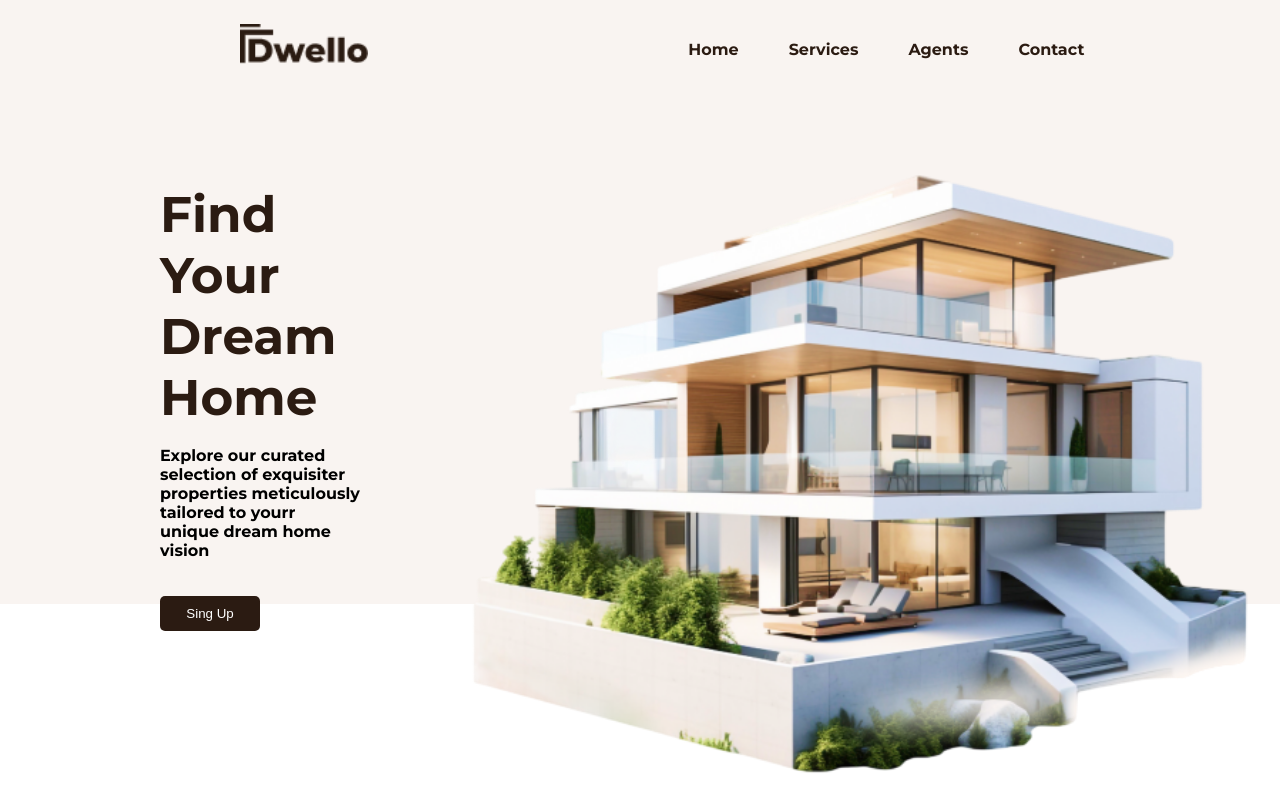
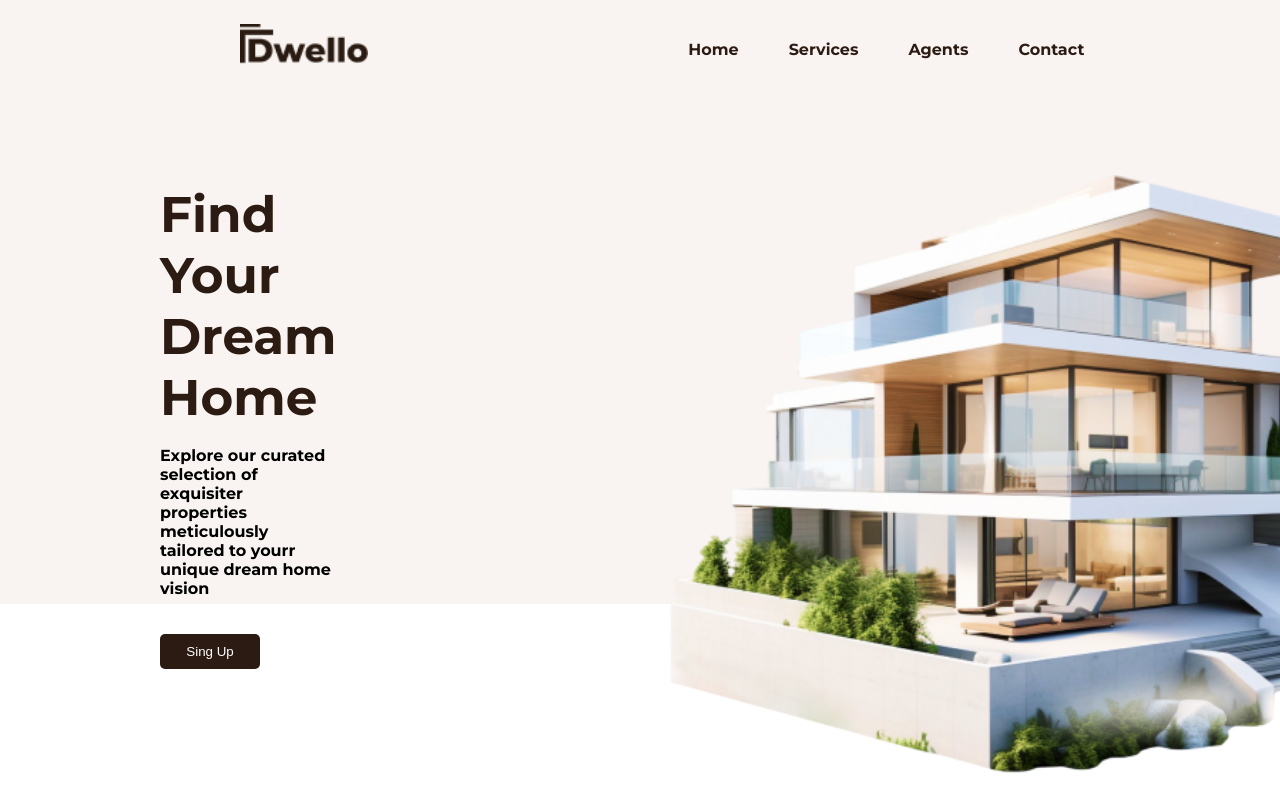
Before and after one commit to gabrieljcoutinho/Projeto-Dwello, a React (Create React App) app: page / in a window 1280 px wide. Shown: the top 812 px of the page. Built offline with nearby package versions, Linux system fonts and the light colour scheme.

Commit message:
espaçamento

```diff
--- a/src/Css/home.css
+++ b/src/Css/home.css
@@ -37,4 +37,5 @@
 
 .imgHouseHome {
     width: 900px;
+    padding-left: 15rem;
 }
```
